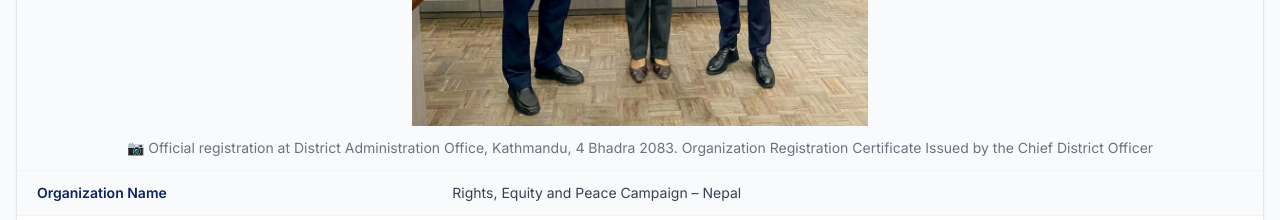
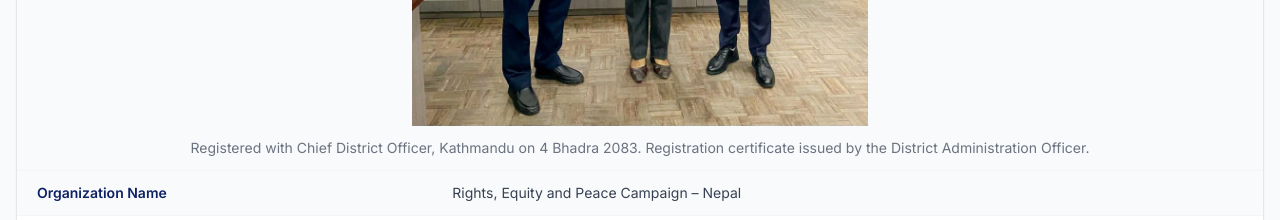
Before and after one commit to AbaeNeupane/REPC-Nepal, a React (Vite) app: page /about in a window 1280 px wide. Shown: the part 3020-3240 px from the top of the page. Built offline with nearby package versions, Linux system fonts and the light colour scheme.

Commit message:
details update

```diff
--- a/src/pages/About.jsx
+++ b/src/pages/About.jsx
@@ -214,8 +214,8 @@ const About = () => {
                 className="w-full object-contain max-h-[520px] bg-gray-50"
               />
               <figcaption className={`text-center text-sm text-gray-500 py-3 px-4 bg-gray-50 ${lang === 'np' ? 'font-nepali' : ''}`}>
-                📷 {t(
-                  'Official registration at District Administration Office, Kathmandu, 4 Bhadra 2083. Organization Registration Certificate Issued by the Chief District Officer',
+                {t(
+                  'Registered with Chief District Officer, Kathmandu on 4 Bhadra 2083. Registration certificate issued by the District Administration Officer.',
                   'जिल्ला प्रशासन कार्यालय, काठमाण्डौंमा ४ भदौ २०८३ मा दर्ता। जिल्ला प्रशासन अधिकृतद्वारा जारी गरिएको संस्था दर्ता प्रमाणपत्र'
                 )}
               </figcaption>
```
